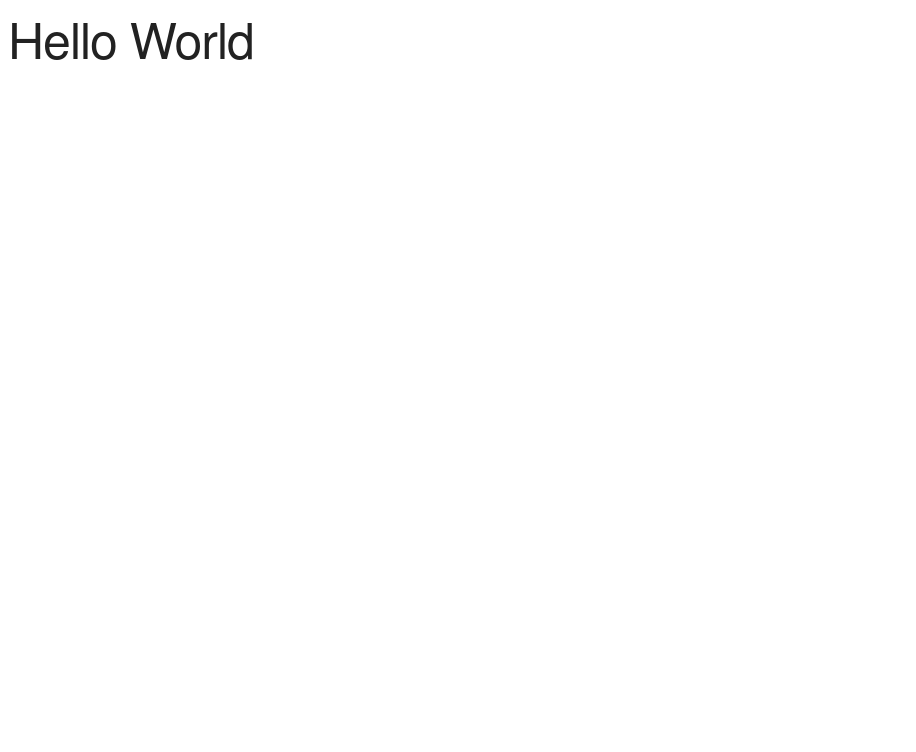
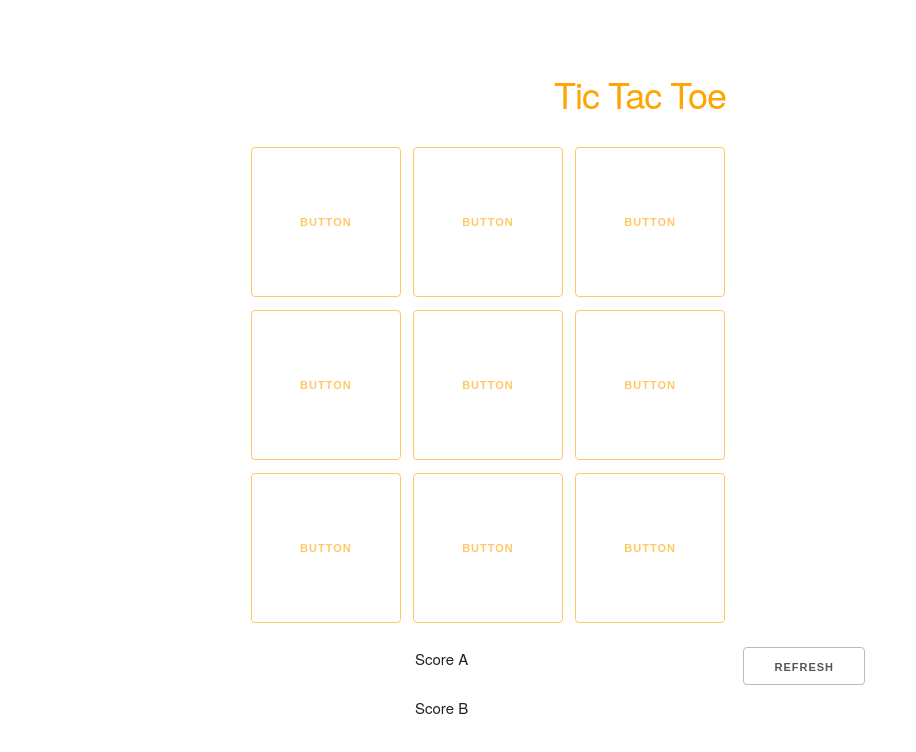
Before and after one commit to asawo/tictactoe, a plain HTML site: page index.html in a window 1280 px wide. Shown: the whole page, without its empty margins (0-916 px from the left). Drawn offline with nearby package versions, Linux system fonts and the light colour scheme.

Commit message:
created divisions and elements in html and css

```diff
--- a/index.html
+++ b/index.html
@@ -8,11 +8,35 @@
       rel="stylesheet"
       href="https://cdnjs.cloudflare.com/ajax/libs/skeleton/2.0.4/skeleton.css"
     />
-    <link rel="stylesheet" src="style.css" />
+    <link rel="stylesheet" href="style.css" />
     <title>Tic Tac Toe</title>
   </head>
   <body>
-    <h1>Hello World</h1>
+    <div class="container" id="header">
+      <h3 class="title">Tic Tac Toe</h3>
+    </div>
+    <!--grid-->
+    <div class="container" id="grid">
+      <div id="rowOne" class="rows">
+        <button>Button</button> <button>Button</button> <button>Button</button>
+      </div>
+      <div id="rowTwo" class="rows">
+        <button>Button</button> <button>Button</button> <button>Button</button>
+      </div>
+      <div id="rowThree" class="rows">
+        <button>Button</button> <button>Button</button> <button>Button</button>
+      </div>
+    </div>
+    <!--score and reset div-->
+    <div id="footer">
+      <div id="scoreSection">
+        <p>Score A</p>
+        <p>Score B</p>
+      </div>
+      <div id="resetButton">
+        <button>Refresh</button>
+      </div>
+    </div>
   </body>
   <script src="app.js"></script>
 </html>
--- a/style.css
+++ b/style.css
@@ -0,0 +1,52 @@
+body {
+  height: 100%;
+  padding: 0;
+}
+
+#header {
+  width: 100%;
+  padding-top: 5%;
+  text-align: center;
+  color: orange;
+}
+
+#grid {
+  width: 100%;
+  text-align: center;
+  display: inline-block;
+}
+
+#grid button {
+  color: orange;
+  border-color: orange;
+  text-align: center;
+  height: 150px;
+  width: 150px;
+  margin: 4px;
+  opacity: 0.6;
+}
+
+#grid button:hover {
+  opacity: 1;
+}
+
+.rows {
+  padding-top: 5px;
+}
+
+#footer {
+  padding-top: 20px;
+  width: 450px;
+  margin: auto;
+}
+
+#scoreSection {
+  width: 250px;
+  float: left;
+}
+
+#resetButton {
+  text-align: right;
+  width: 200px;
+  float: left;
+}
```
